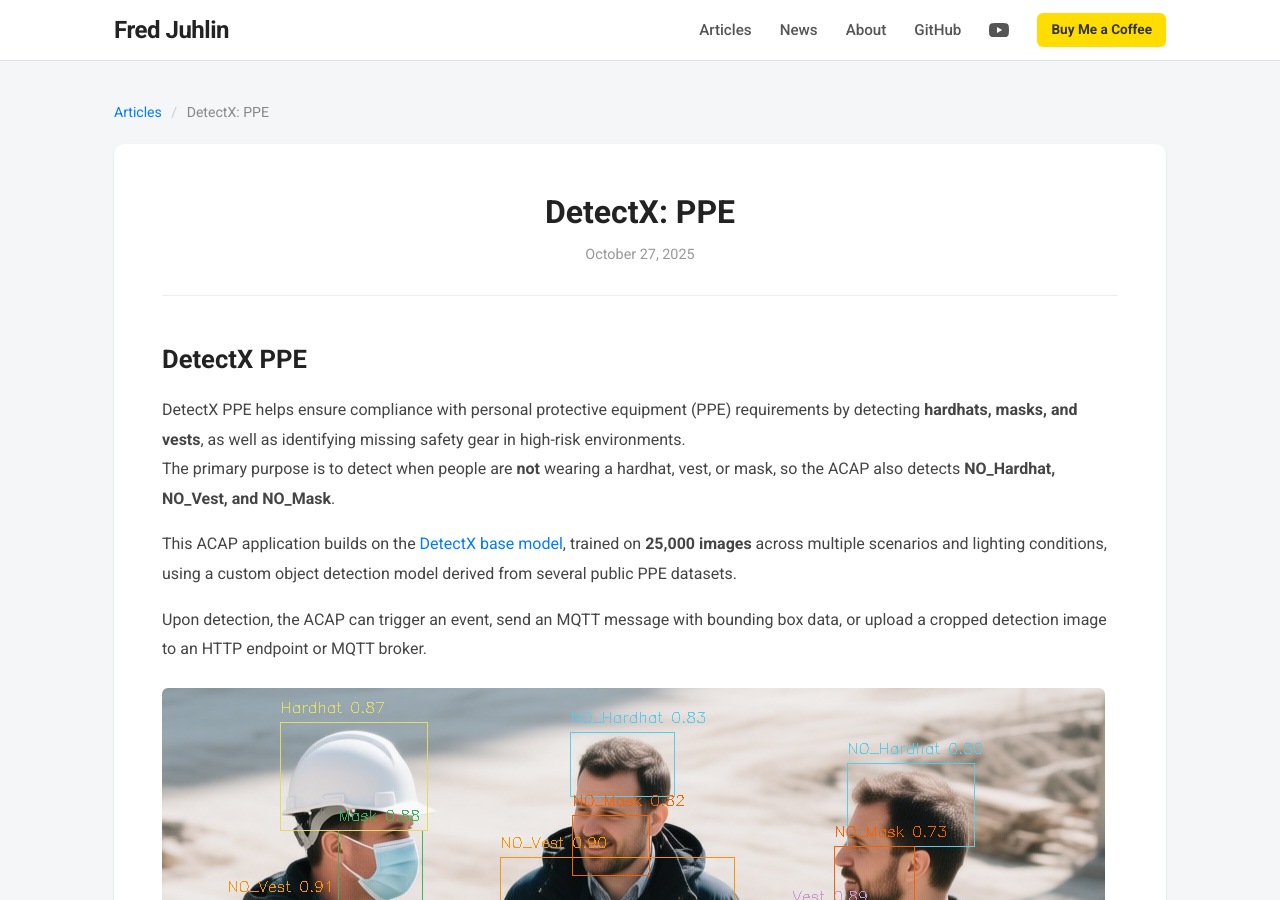
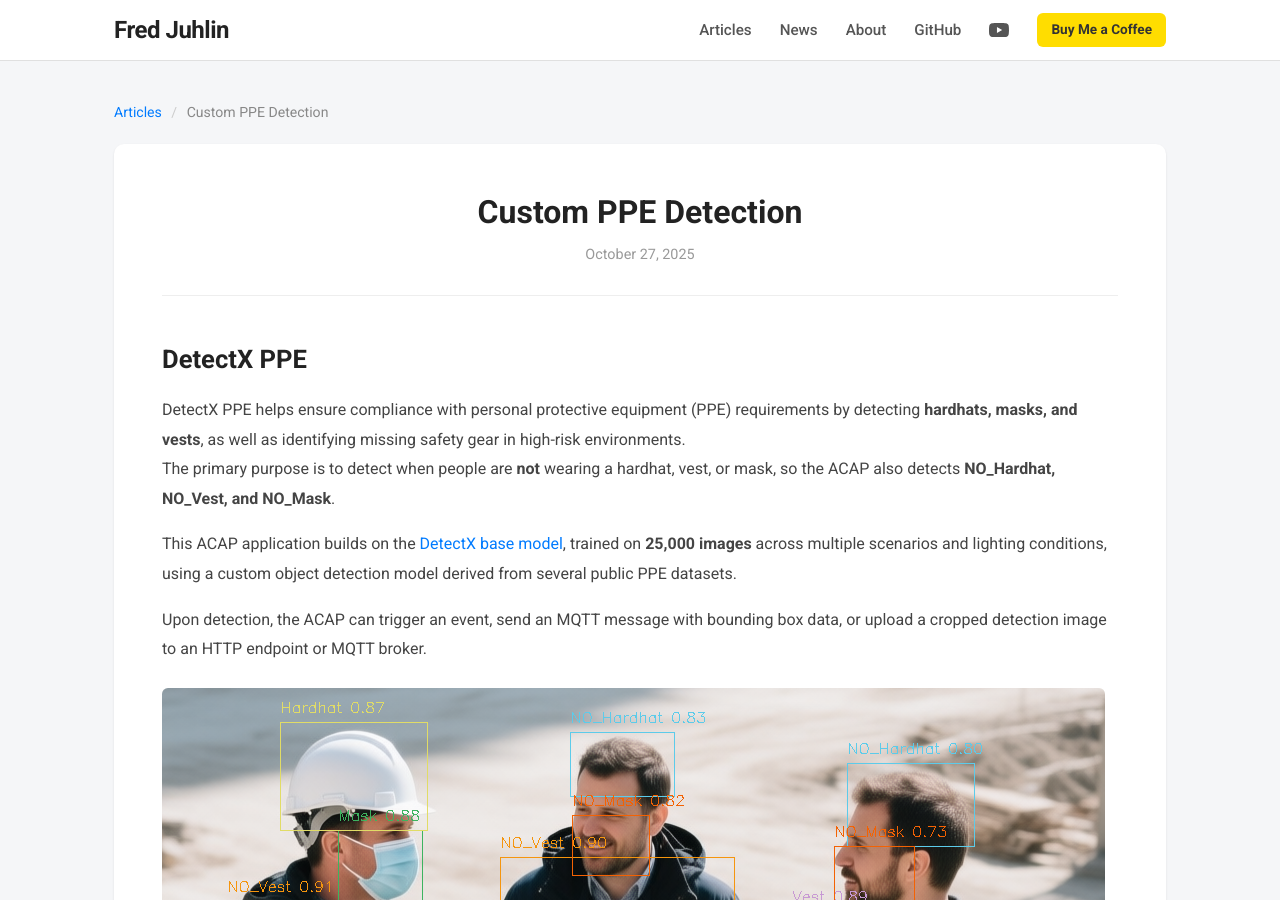
Before and after one commit to pandosme/pandosme.github.io, a Jekyll site: the page built from docs/_posts/2025-10-28-DetectX_PPE.md, in a window 1280 px wide and 900 px high. Built offline with Jekyll 4.4.1, drawn with Linux system fonts in a browser that asks for light colours.

Commit message:
Adjustments

```diff
--- a/docs/_posts/2025-10-28-DetectX_PPE.md
+++ b/docs/_posts/2025-10-28-DetectX_PPE.md
@@ -1,9 +1,9 @@
 ---
 layout: post
-title: "DetectX: PPE"
+title: "Custom PPE Detection"
 date: 2025-10-28 00:00:00 +0200
 categories: [ACAP]
-excerpt: "Detect hardhats, masks, and vests for PPE compliance on Axis cameras."
+excerpt: "Detect non hardhats, masks, and vests for PPE compliance on Axis cameras."
 image: /assets/ppe_demo.png
 ---
 
```
Also changed, not shown: docs/_posts/2024-09-13-Hand-Gestures.md (+1 -1 lines), docs/_posts/2025-07-14-DetectX-Custom_Object_Detection.md (+1 -1 lines), docs/_posts/2025-08-28-DetectX_Face.md (+1 -1 lines).
